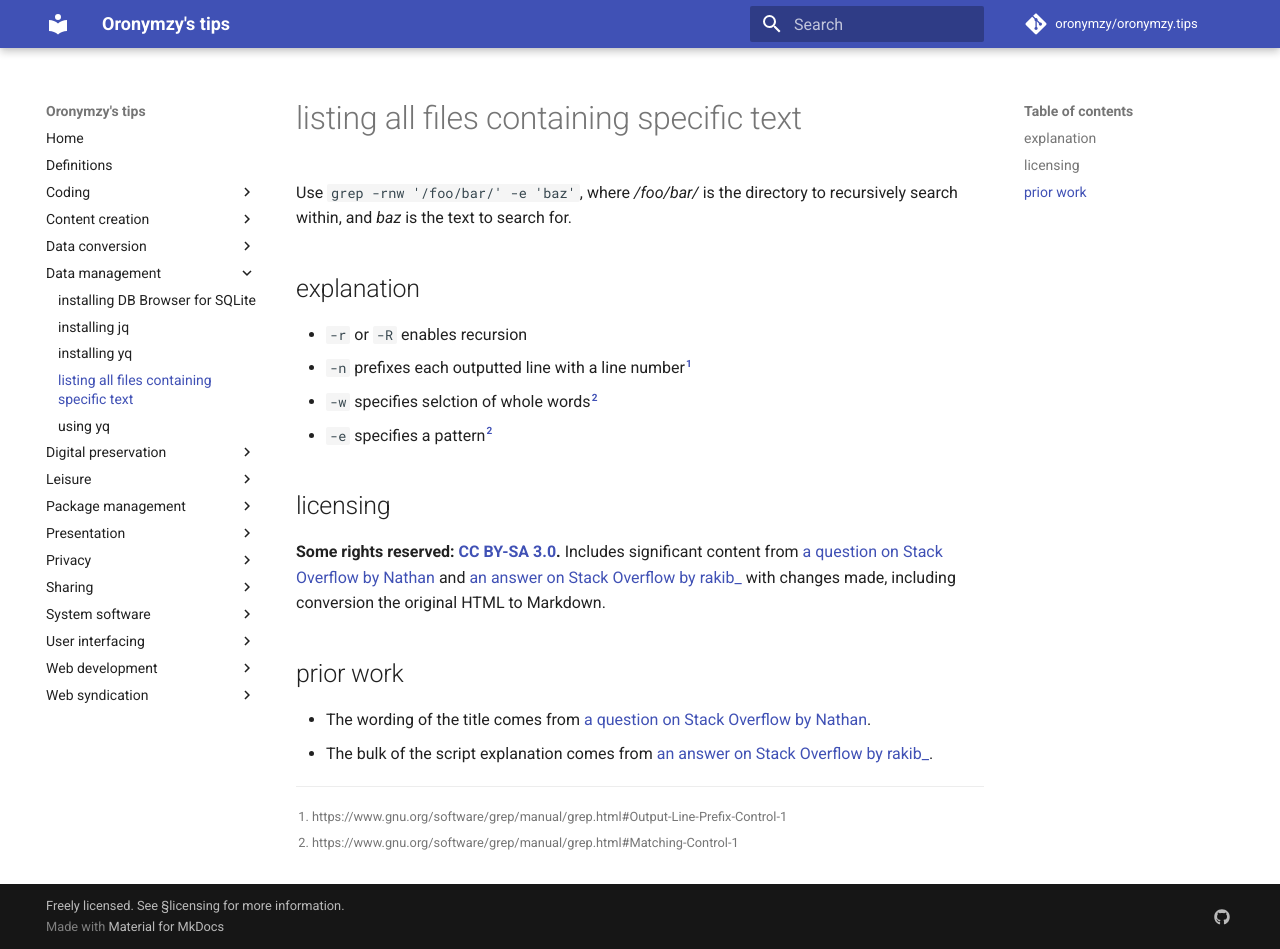
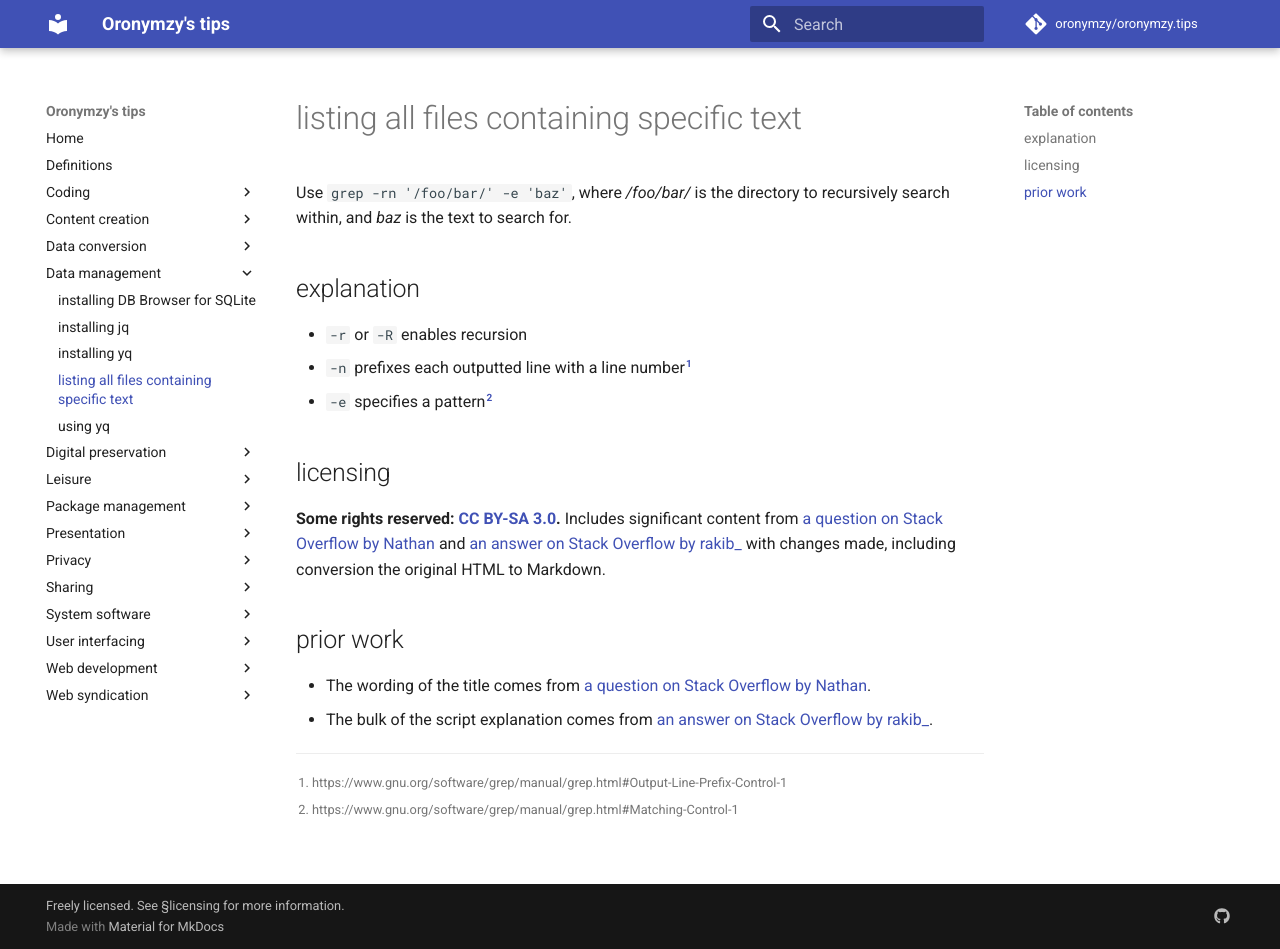
Before and after one commit to oronymzy/tips, an MkDocs documentation site: the page built from docs/lsfctxt.md, in a window 1280 px wide and 949 px high. Built offline with MkDocs 1.6.1 and Material for MkDocs 9.7.7, drawn with Linux system fonts in a browser that asks for light colours; comment, search, counter and statistics services are not loaded.

Commit message:
Remove option specifying selection of whole words

```diff
--- a/docs/lsfctxt.md
+++ b/docs/lsfctxt.md
@@ -1,11 +1,10 @@
 # listing all files containing specific text
-Use `grep -rnw '/foo/bar/' -e 'baz'`, where */foo/bar/* is the directory to recursively search within, and *baz* is the text to search for.
+Use `grep -rn '/foo/bar/' -e 'baz'`, where */foo/bar/* is the directory to recursively search within, and *baz* is the text to search for.
 
 ## explanation
 
 - `-r` or `-R` enables recursion
 - `-n` prefixes each outputted line with a line number[^lsfctxt1]
-- `-w` specifies selction of whole words[^lsfctxt2]
 - `-e` specifies a pattern[^lsfctxt2]
 
 ## licensing ###
```
